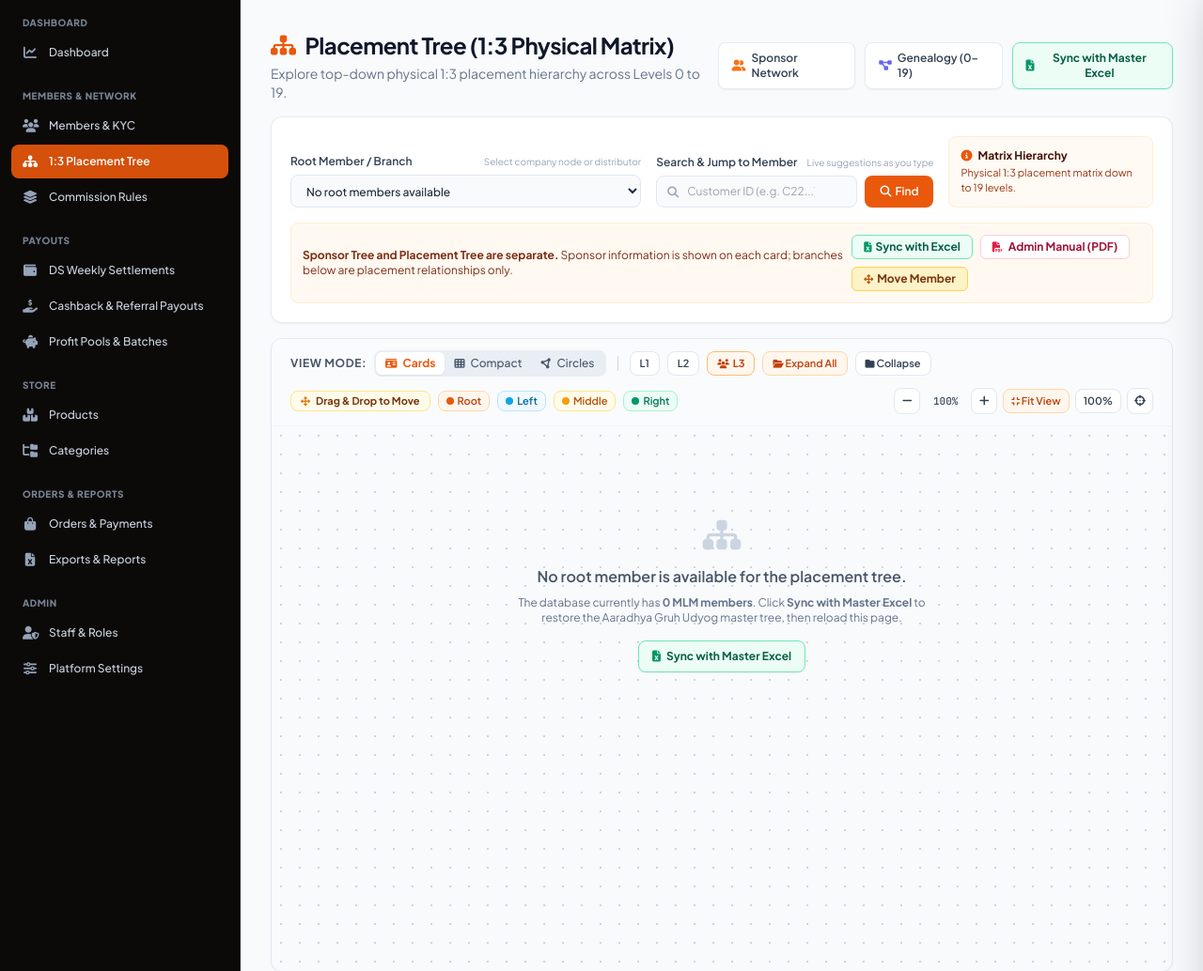
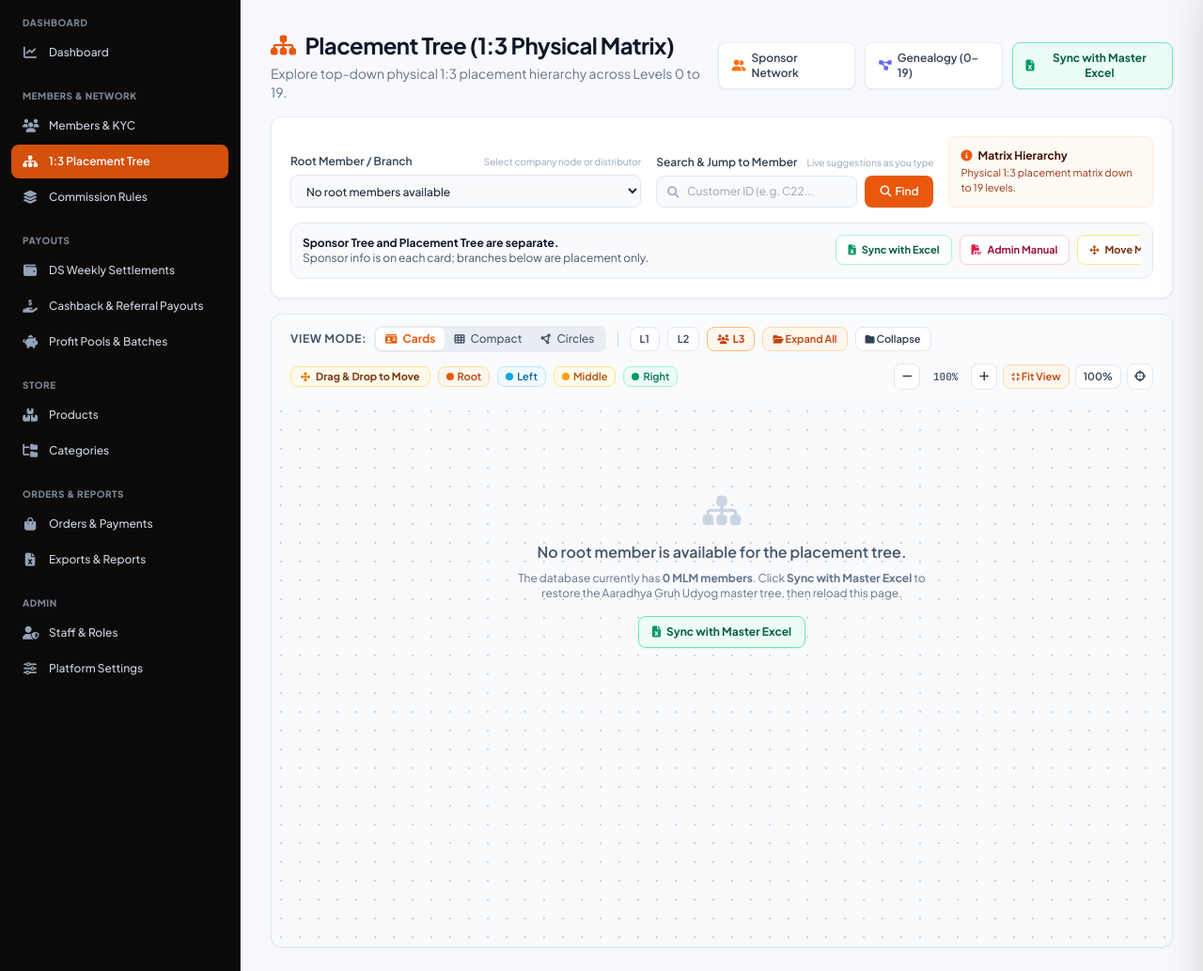
Before and after one commit to technomantraindia-lang/kharchdaan-backend, a Laravel app: page /super-admin/mlm/tree in a window 1280 px wide. Shown: the part 64-1098 px from the top of the page at 94% size. Run offline with Laravel 12, Linux system fonts and the light colour scheme; a user stored in the database is signed in; data comes from the database, SQL or seed files in the repository; data that the repository does not hold is empty; parts of the project's set-up code (start-up, migrations or seed data) failed here and were passed over; some libraries are stand-ins or nearby versions.

Commit message:
fix(mlm): unify placement tree toolbar note and action pills
Co-authored-by: Cursor <cursoragent@cursor.com>

```diff
--- a/resources/views/admin/mlm/tree.blade.php
+++ b/resources/views/admin/mlm/tree.blade.php
@@ -515,19 +515,23 @@
         </div>
         @endif
 
-        <div class="mt-4 p-3 rounded-lg bg-blue-50/70 border border-blue-100 text-xs text-blue-900 flex flex-col sm:flex-row sm:items-center justify-between gap-2">
-            <div><strong>Sponsor Tree and Placement Tree are separate.</strong> Sponsor information is shown on each card; branches below are placement relationships only.</div>
-            @php
-                $currentRootId = $initialRoot['member']['id'] ?? $initialRoot['id'] ?? null;
-            @endphp
-            <div class="flex items-center gap-2 flex-wrap">
-                <button type="button" id="btnResetToExcelToolbar" class="inline-flex items-center gap-1 px-3 py-1 text-xs font-bold text-emerald-800 bg-emerald-50 border border-emerald-300 rounded-md hover:bg-emerald-100 transition flex-shrink-0 shadow-2xs cursor-pointer" title="Reset all tree cards to original Aaradhya Gruh Udyog Master Excel layout">
+        @php
+            $currentRootId = $initialRoot['member']['id'] ?? $initialRoot['id'] ?? null;
+            $treeToolbarBtn = 'inline-flex items-center justify-center gap-1.5 h-8 px-3 text-[11px] font-bold rounded-lg border shadow-2xs transition whitespace-nowrap flex-shrink-0';
+        @endphp
+        <div class="mt-4 p-3 rounded-xl bg-slate-50 border border-slate-200 text-xs text-slate-700 flex flex-col lg:flex-row lg:items-center justify-between gap-3">
+            <p class="min-w-0 leading-snug text-slate-600">
+                <strong class="text-slate-900">Sponsor Tree and Placement Tree are separate.</strong>
+                <span class="whitespace-normal lg:whitespace-nowrap"> Sponsor info is on each card; branches below are placement only.</span>
+            </p>
+            <div class="flex items-center gap-2 flex-nowrap overflow-x-auto pb-0.5">
+                <button type="button" id="btnResetToExcelToolbar" class="{{ $treeToolbarBtn }} text-emerald-800 bg-white border-emerald-200 hover:bg-emerald-50 hover:border-emerald-300 cursor-pointer" title="Reset all tree cards to original Aaradhya Gruh Udyog Master Excel layout">
                     <i class="fas fa-file-excel text-emerald-600 text-[11px]"></i> Sync with Excel
                 </button>
-                <a href="{{ admin_route('mlm.manual') }}" target="_blank" class="inline-flex items-center gap-1.5 px-3 py-1 text-xs font-bold text-rose-800 bg-white border border-rose-200 rounded-md hover:bg-rose-50 transition flex-shrink-0 shadow-2xs" title="Open complete step-by-step PDF manual in browser">
-                    <i class="fas fa-file-pdf text-rose-600 text-[11px]"></i> Admin Manual (PDF)
+                <a href="{{ admin_route('mlm.manual') }}" target="_blank" class="{{ $treeToolbarBtn }} text-rose-800 bg-white border-rose-200 hover:bg-rose-50 hover:border-rose-300" title="Open complete step-by-step PDF manual in browser">
+                    <i class="fas fa-file-pdf text-rose-600 text-[11px]"></i> Admin Manual
                 </a>
-                <button type="button" id="btnOpenMoveModal" class="inline-flex items-center gap-1 px-3 py-1 text-xs font-bold text-amber-900 bg-amber-100 border border-amber-300 rounded-md hover:bg-amber-200 transition flex-shrink-0 shadow-2xs cursor-pointer" title="Move & relocate any distributor in the 1:3 placement matrix">
+                <button type="button" id="btnOpenMoveModal" class="{{ $treeToolbarBtn }} text-amber-900 bg-white border-amber-200 hover:bg-amber-50 hover:border-amber-300 cursor-pointer" title="Move & relocate any distributor in the 1:3 placement matrix">
                     <i class="fas fa-arrows-up-down-left-right text-[10px] text-amber-700"></i> Move Member
                 </button>
             </div>
```
